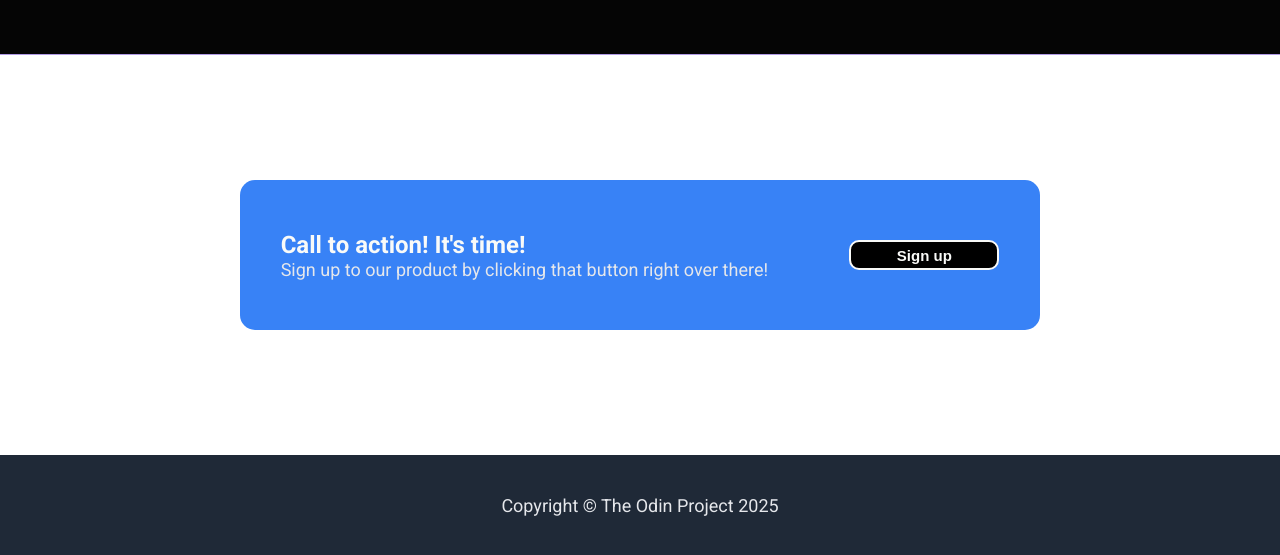
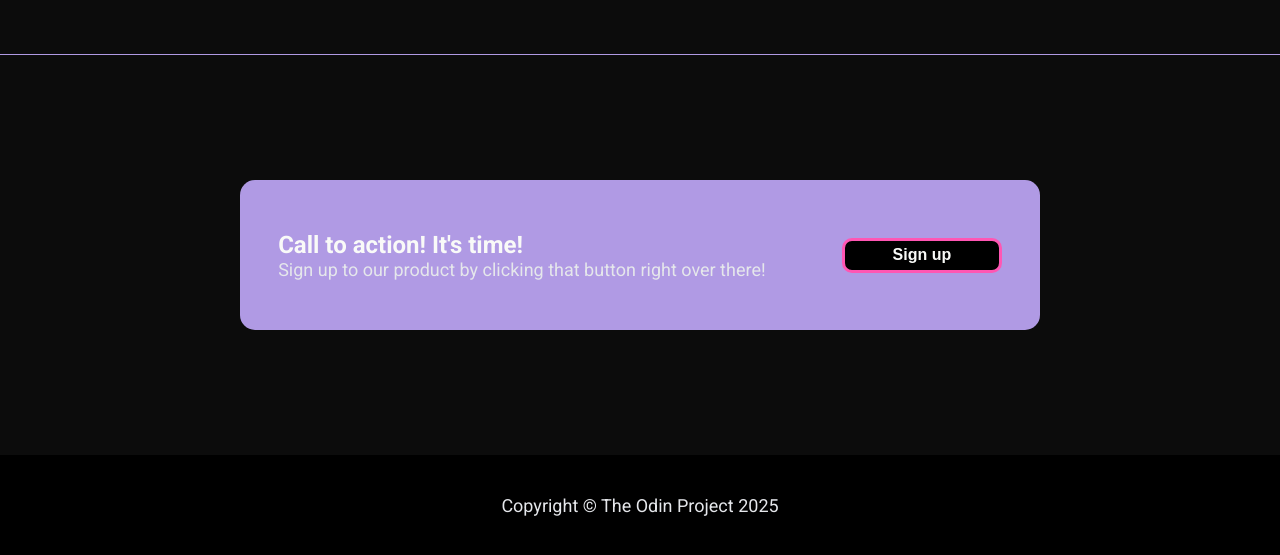
Before and after one commit to Tatzzelwurm/Landing-page, a plain HTML site: page index.html in a window 1280 px wide. Shown: the part 1220-1775 px from the top of the page. Drawn offline with Linux system fonts and the light colour scheme.

Commit message:
Change the design of the action section and footer

```diff
--- a/styles.css
+++ b/styles.css
@@ -41,7 +41,7 @@ border-bottom: #b09ae4 solid 1px;
 
 .quote-section {
     display: flex;
-    background-color: #050505;
+    background-color: #0c0c0c;
     height: 400px;
     justify-content: center;
     align-items: center;
@@ -55,11 +55,12 @@ border-bottom: #b09ae4 solid 1px;
     display: flex;
     justify-content: center;
     align-items: center;
+    background-color: #0c0c0c;
 
 
 }
 .action {
-    background-color: #3882F6;
+    background-color: #b09ae4;
     display: flex;
     height: 150px;
     justify-content: space-around;
@@ -69,7 +70,10 @@ border-bottom: #b09ae4 solid 1px;
 }
 #action-button {
     align-self: center;
-    border:#F9FAF8 solid 2px;
+    border: #ff56b3 solid 3px;
+    height: 35px;
+    width: 160px;
+    font-size: 16px;
 }
 .action-text{
     display: flex;
@@ -138,7 +142,7 @@ border-bottom: #b09ae4 solid 1px;
 
 
 .footer{
-    background-color: #1F2937;
+    background-color: #000000;
     display: flex;
     justify-content: center;
     align-items: center;
```
Also changed, not shown: Images/board.webp (added), Images/headphone.png (added), Images/microphone.png (added), Images/mouse.png (added), Images/roblox_man.jpeg (added).
